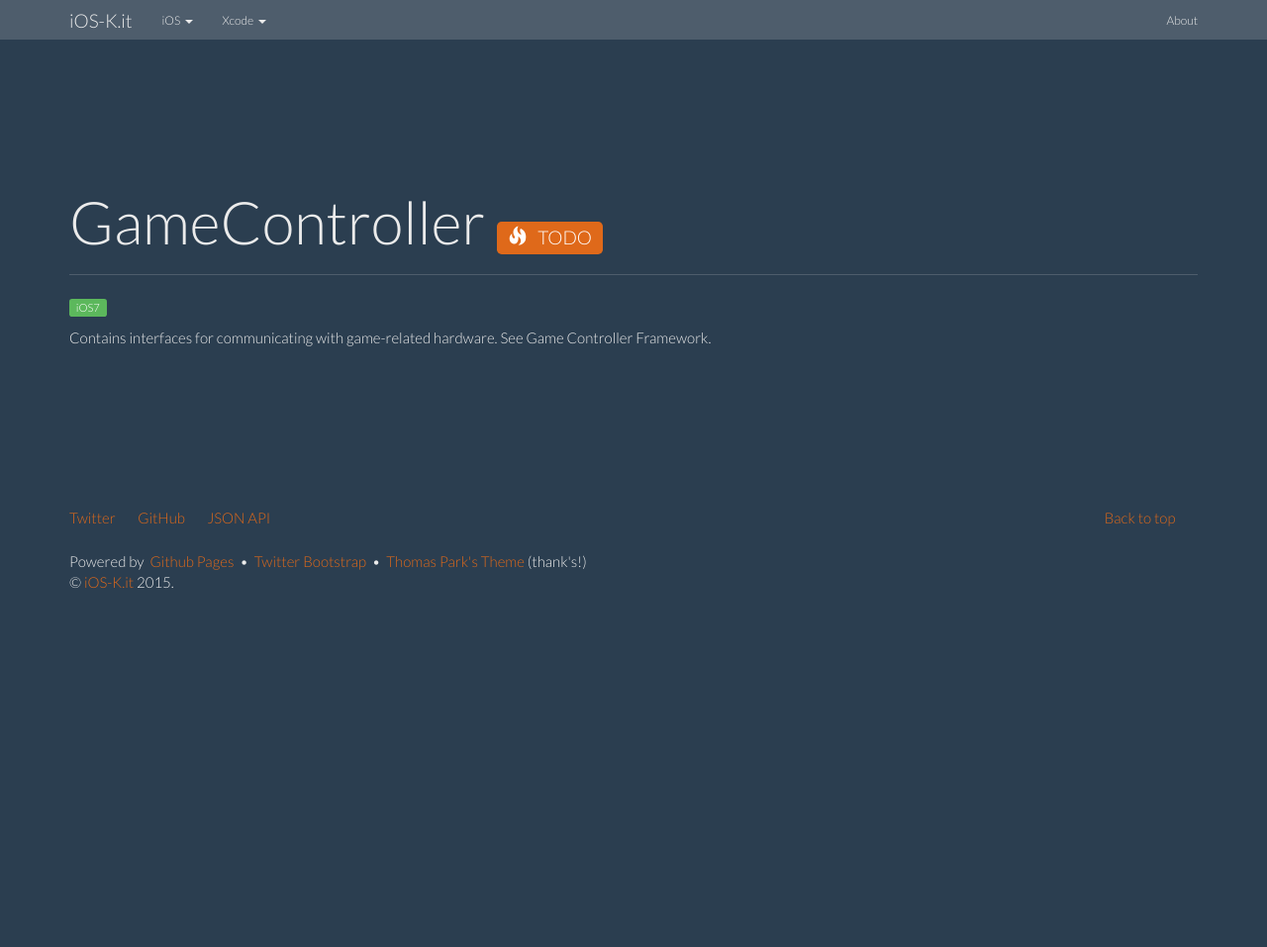
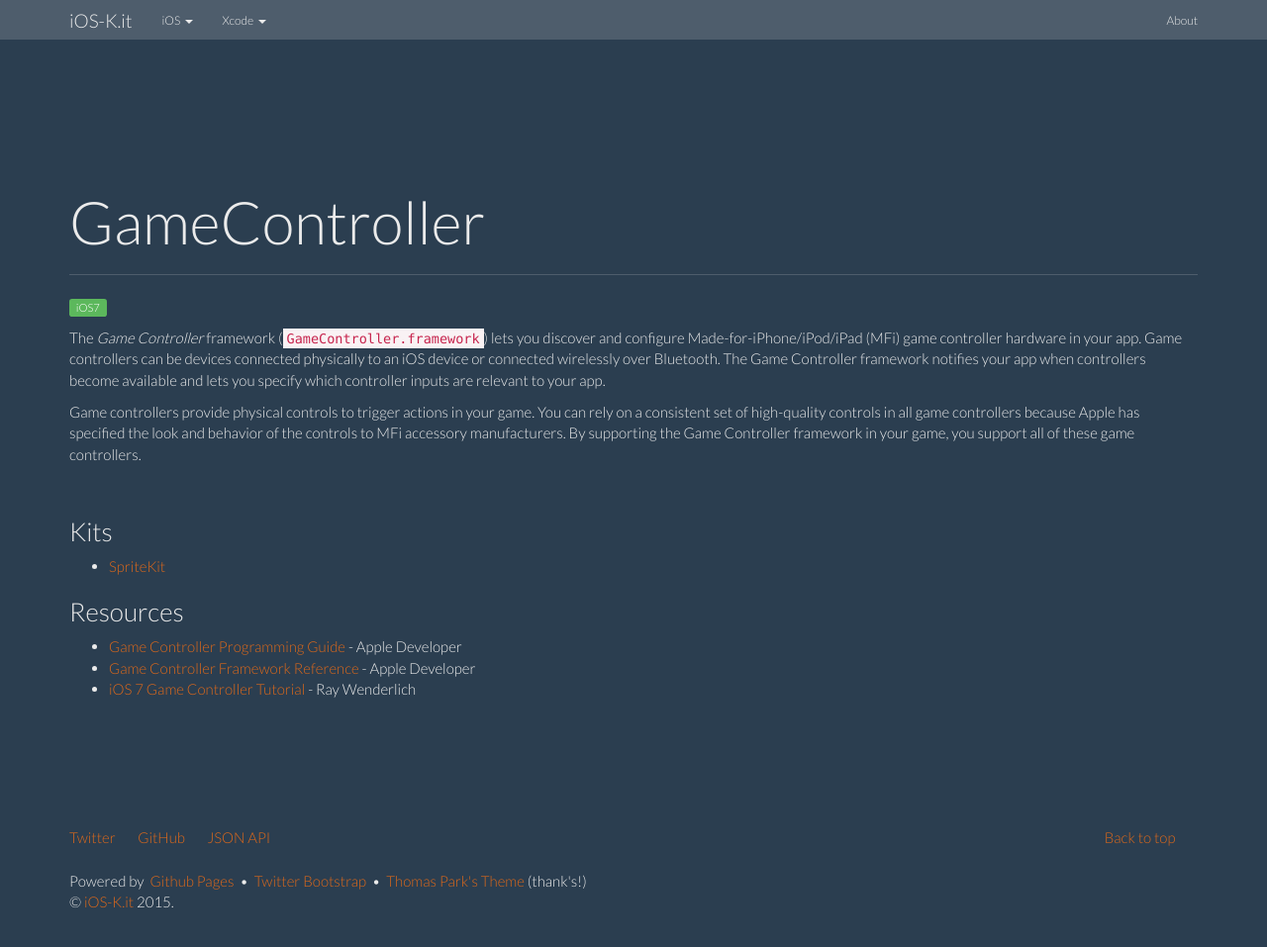
Before and after one commit to ioskit/ioskit.github.io, a Jekyll site: the page built from _kits/GameController.md, in a window 1280 px wide and 998 px high. Shown: the top 957 px of the window at 99% size. Built offline with Jekyll 4.4.1, drawn with Linux system fonts in a browser that asks for light colours; nearby versions of some CDN libraries.

Commit message:
Kit: GameController.

```diff
--- a/_kits/GameController.md
+++ b/_kits/GameController.md
@@ -2,16 +2,32 @@
 layout: kit
 name: 'GameController'
 id: gamecontroller
-status: TODO
+status:
+type: kit
+icon__: /resources/images/kits/AppExtensions/app-extensions-icon_2x.png
 since: iOS7
 prefixe: 'GC'
-link:
-abstract: "Contains interfaces for communicating with game-related hardware. See Game Controller Framework."
-links__:
+abstract: "Contains interfaces for communicating with Made-for-iPhone/iPod/iPad (MFi) game-related hardware."
+kits:
+ - SpriteKit
+links:
  - link:
-     name: 'aaa'
-     url: bbb
-     description: 'ccc'
+     name: 'Game Controller Programming Guide'
+     url: https://developer.apple.com/library/ios/documentation/ServicesDiscovery/Conceptual/GameControllerPG/Introduction/Introduction.html
+     description: ' - Apple Developer'
+     type: reference
+ - link:
+     name: 'Game Controller Framework Reference'
+     url: https://developer.apple.com/library/prerelease/ios/documentation/GameController/Reference/GameController_RefColl/index.html
+     description: ' - Apple Developer'
+     type: reference
+ - link:
+     name: 'iOS 7 Game Controller Tutorial'
+     url: http://www.raywenderlich.com/66532/ios-7-game-controller-tutorial
+     description: ' - Ray Wenderlich'
+     type: tutorial
 ---
 
-Contains interfaces for communicating with game-related hardware. See Game Controller Framework.
+The *Game Controller* framework (`GameController.framework`) lets you discover and configure Made-for-iPhone/iPod/iPad (MFi) game controller hardware in your app. Game controllers can be devices connected physically to an iOS device or connected wirelessly over Bluetooth. The Game Controller framework notifies your app when controllers become available and lets you specify which controller inputs are relevant to your app.
+
+Game controllers provide physical controls to trigger actions in your game. You can rely on a consistent set of high-quality controls in all game controllers because Apple has specified the look and behavior of the controls to MFi accessory manufacturers. By supporting the Game Controller framework in your game, you support all of these game controllers.
```
Also changed, not shown: _kits/AdaptiveLayout.md (+4 -8 lines), _kits/SpriteKit.md (+1 -0 lines), resources/images/ios/ios8/icon_overview_ios8_hero_large.png (added).
